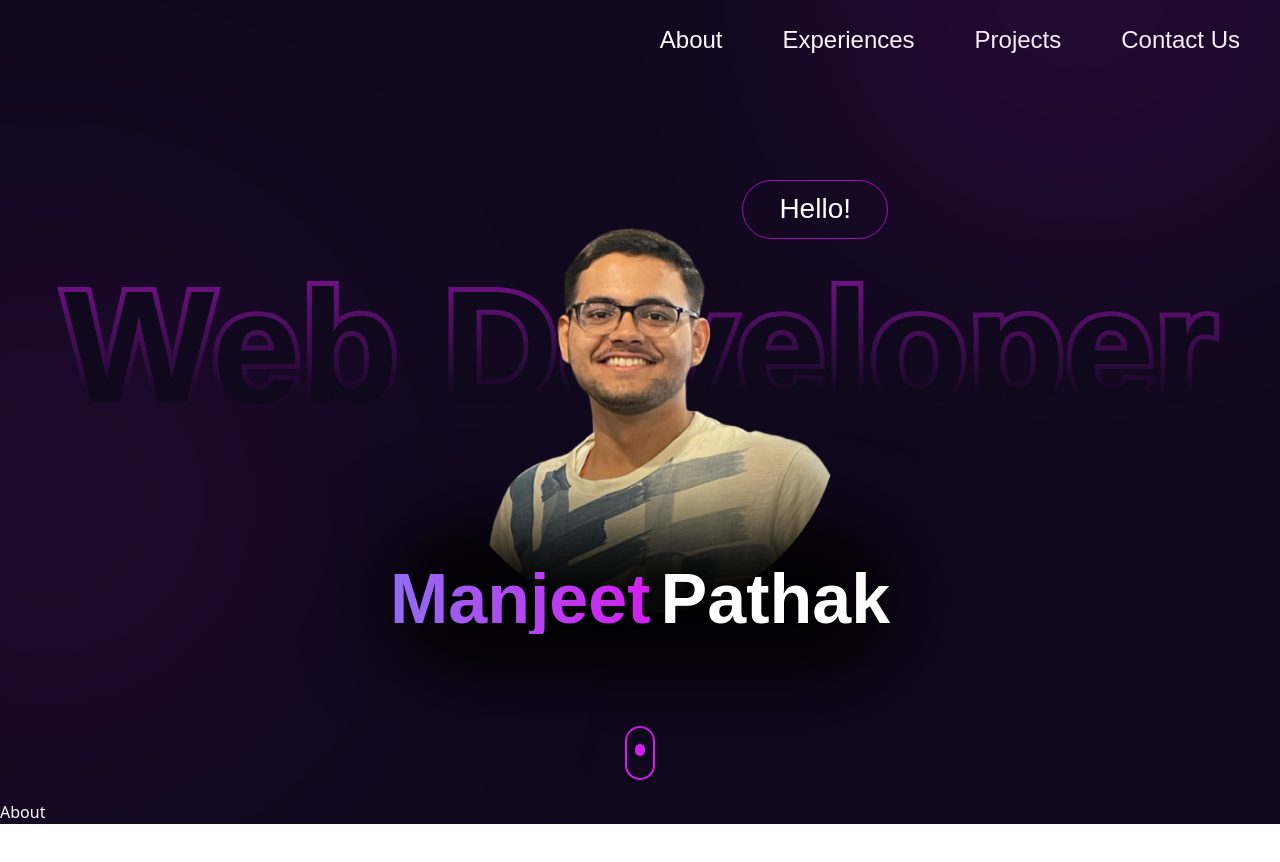
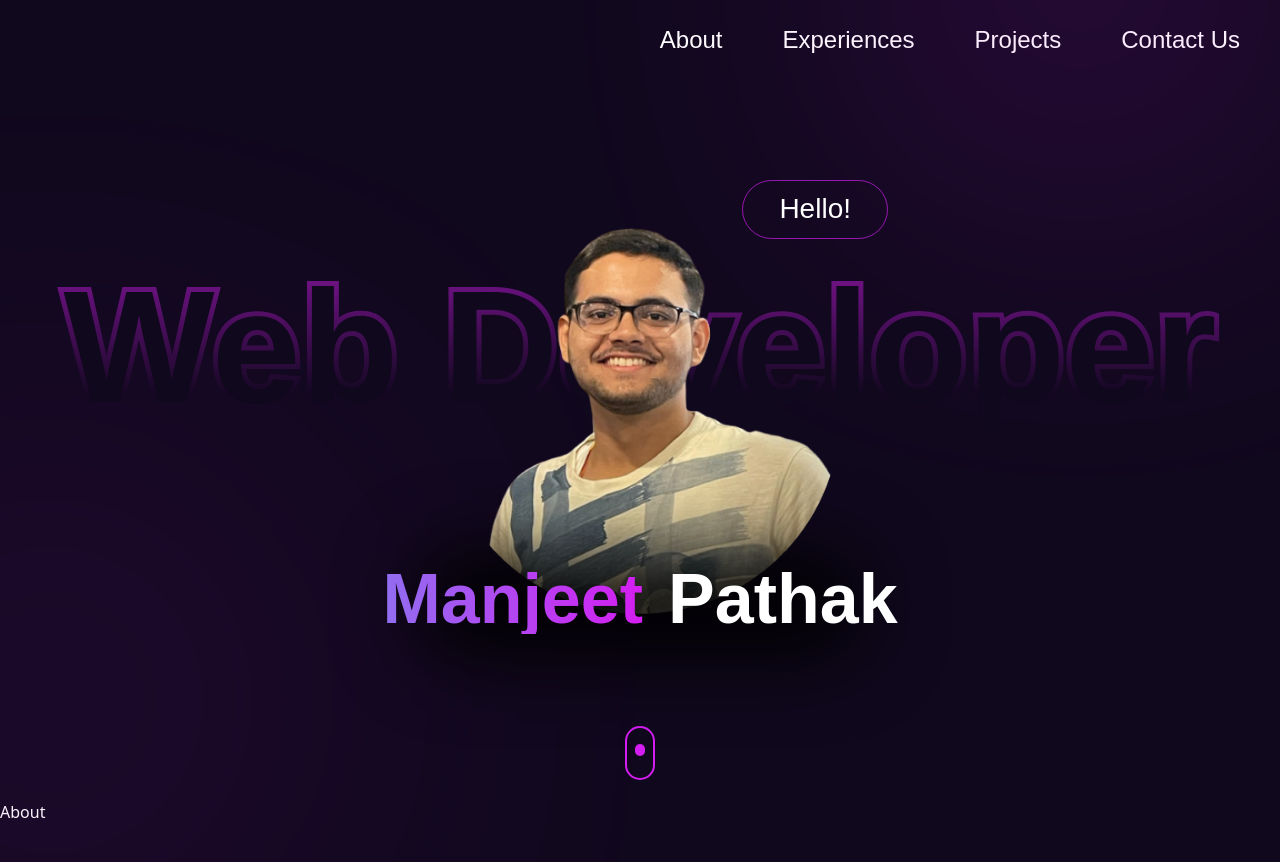
Before and after one commit to IIITManjeet/Portfolio, a React (Create React App) app: page / in a window 1280 px wide. Shown: the top 862 px of the page. Before the commit the page ends 824 px from the top, so only its background shows below. Built offline with nearby package versions, Linux system fonts and the light colour scheme.

Commit message:
fix:name blur

```diff
--- a/src/App.js
+++ b/src/App.js
@@ -7,11 +7,11 @@ function App() {
   return (
     <div className="flex flex-col relative min-h-screen">
       <div className="fixed rounded-full bg-[#D41EF1B0] blur-[150px] opacity-[0.30] z-0 right-0 top-[-220px] h-[400px] w-[400px] absolute" />
-      <div className="fixed rounded-[400px] bg-[#D41EF1B0] blur-[200px] opacity-[0.30] top-[300px] left-[-150px] h-[400px] w-[400px] absolute" />
+      <div className="fixed rounded-[400px] bg-[#D41EF1B0] blur-[200px] opacity-[0.30] top-[500px] left-[-150px] h-[400px] w-[400px] absolute" />
       <div className="flex flex-col min-h-screen">
         <Navbar />
         <MastHead />
-        <ScrollBar />
+        <ScrollBar to="about" />
       </div>
       <About />
     </div>
--- a/src/components/MastHead.jsx
+++ b/src/components/MastHead.jsx
@@ -20,8 +20,8 @@ export const MastHead = () => {
           height={400}
           width={400}
         />
-        <div className="rounded-full bg-black shadow-custom h-[150px] z-[-100px] self-end w-[40%] m-[-60px] blur-2xl absolute" />
-        <div className="flex gap-[10px] absolute self-end justify-center m-[-20px]">
+        <div className="rounded-full bg-black shadow-custom h-[100px] z-[-100px] self-end w-[35%] m-[-40px] blur-2xl absolute" />
+        <div className="flex gap-[25px] absolute self-end justify-center m-[-20px]">
           <span className="bg-gradient-to-r z-[1000px] font-Poppins from-[#916EF1] to-[#D41EF1] leading-[70px] text-transparent bg-clip-text font-semibold text-[70px]">
             Manjeet
           </span>
--- a/src/components/ScrollBar.jsx
+++ b/src/components/ScrollBar.jsx
@@ -1,10 +1,10 @@
 import React from "react";
 import { motion } from "framer-motion";
 
-export const ScrollBar = () => {
+export const ScrollBar = ({to}) => {
   return (
     <div className="w-full pb-5 mt-auto flex justify-center items-center">
-      <a href="#about">
+      <a href={`#${to}`}>
         <div className="w-[30px] h-[54px] rounded-3xl border-[#D41EF1] border-2 flex justify-center items-start p-2">
           <motion.div
             animate={{
```
